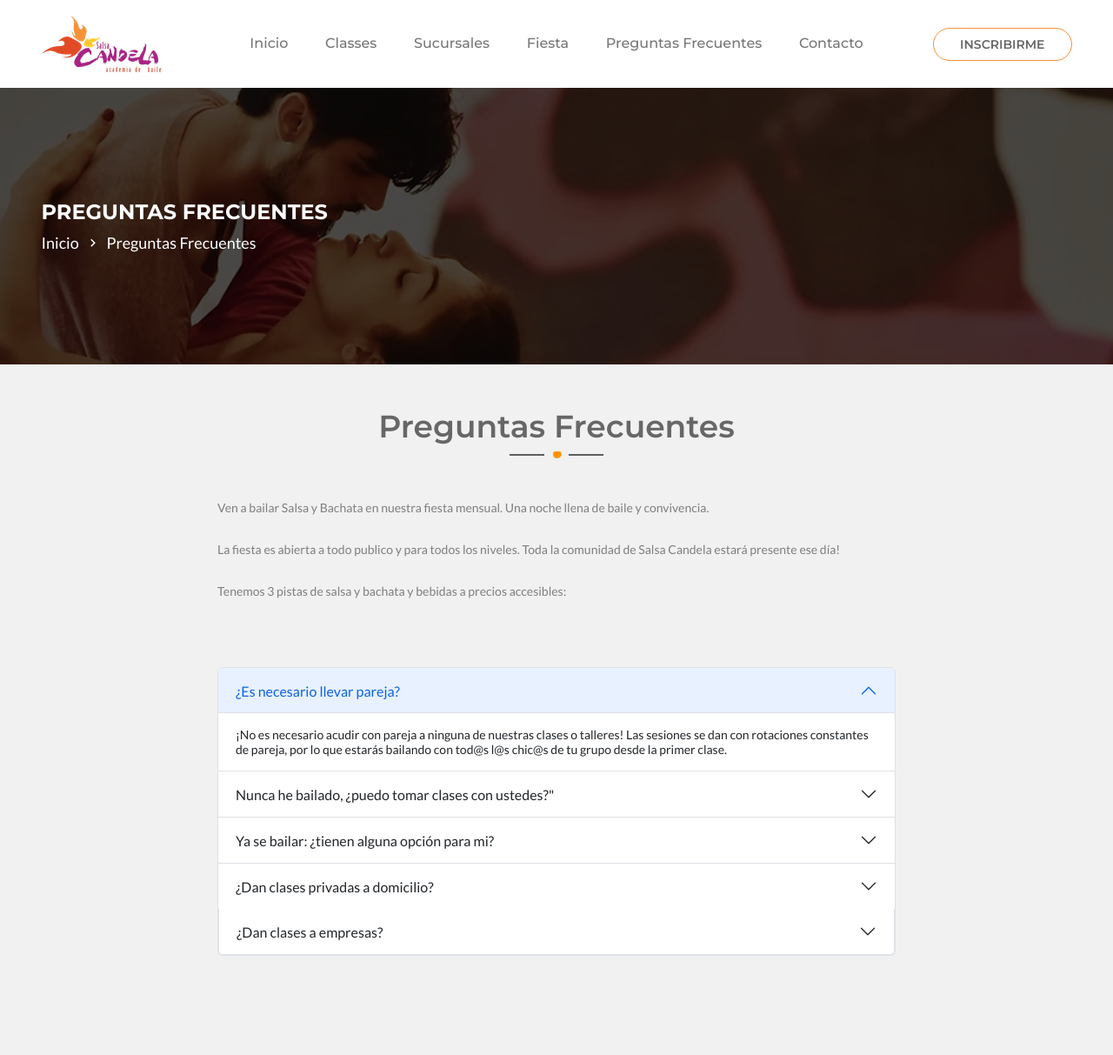
After one commit to portfedh/SalsaCandela, a Node server app: page /faq in a window 1280 px wide. The commit adds this page. Shown: the top 1213 px of the page at 87% size. Run offline with Node 20, Linux system fonts and the light colour scheme; some libraries are stand-ins or nearby versions.

Commit message:
Add preguntas frecuentes boilerplate

```diff
--- a/controllers/home.js
+++ b/controllers/home.js
@@ -19,12 +19,16 @@ module.exports = {
     res.render("store_index.ejs");
   },
 
+  getStoreParty: (req, res) => {
+    res.render("store_party.ejs");
+  },
+
+  getStoreFAQ: (req, res) => {
+    res.render("store_faq.ejs");
+  },
+
   getStoreContact: (req, res) => {
     res.render("store_contact.ejs");
-  },
-
-  getStoreParty: (req, res) => {
-    res.render("store_party.ejs");
   },
 
   // Serve party registration
--- a/public/css/style.css
+++ b/public/css/style.css
@@ -30,7 +30,7 @@
 
 /* Div donde va video */
 .single-slide {
-  background-color: lightslategray;
+  /* background-color: lightslategray; */
 }
 
 .header-contact {
--- a/routes/home.js
+++ b/routes/home.js
@@ -26,10 +26,9 @@ router.get("/order-info", stripeCtrl.getOrderInfo);
 // ************
 // Home
 router.get("/", homeCtrl.getStoreIndex);
-// Contact
+router.get("/fiesta", homeCtrl.getStoreParty);
+router.get("/faq", homeCtrl.getStoreFAQ);
 router.get("/contacto", homeCtrl.getStoreContact);
-// Party
-router.get("/fiesta", homeCtrl.getStoreParty);
 
 // Admin Routes
 // *************
--- a/views/partials/store_header.ejs
+++ b/views/partials/store_header.ejs
@@ -45,7 +45,7 @@
                       <li><a href="#">Classes</a></li>
                       <li><a href="#">Sucursales</a></li>
                       <li><a href="/fiesta">Fiesta</a></li>
-                      <li><a href="#">Preguntas Frecuentes</a></li>
+                      <li><a href="/faq">Preguntas Frecuentes</a></li>
                       <li><a href="/contacto">Contacto</a></li>
                     </ul>
                   </nav>
@@ -66,5 +66,3 @@
       </div>
     </header>
     <!-- Header Area End -->
-  </body>
-</html>
--- /dev/null
+++ b/views/store_faq.ejs
@@ -0,0 +1,198 @@
+<!-- Include header -->
+<%- include('partials/store_header') -%>
+
+<!-- Banner Area Start -->
+<section class="banner-area text-start">
+  <div class="container">
+    <div class="row">
+      <div class="col-12">
+        <div class="banner-content-wrapper">
+          <div class="banner-content">
+            <h2>Preguntas frecuentes</h2>
+            <div class="banner-breadcrumb">
+              <ul>
+                <li>
+                  <a href="/">Inicio </a>
+                  <i class="zmdi zmdi-chevron-right"></i>
+                </li>
+                <li>Preguntas frecuentes</li>
+              </ul>
+            </div>
+          </div>
+        </div>
+      </div>
+    </div>
+  </div>
+</section>
+<!-- Banner Area End -->
+
+<!-- FAQ Area Start -->
+<section class="event-area pt-50 pb-30 bg-gray">
+  <div class="container">
+    <div class="row">
+      <div class="col-lg-8 offset-xl-2 offset-lg-2">
+        <div class="section-title text-center">
+          <h2>Preguntas Frecuentes</h2>
+          <br />
+          <div style="text-align: left">
+            <p>
+              Ven a bailar Salsa y Bachata en nuestra fiesta mensual. Una noche
+              llena de baile y convivencia. <br /><br />
+              La fiesta es abierta a todo publico y para todos los niveles. Toda
+              la comunidad de Salsa Candela estará presente ese día!
+              <br />
+              <br />
+              Tenemos 3 pistas de salsa y bachata y bebidas a precios
+              accesibles:
+            </p>
+          </div>
+        </div>
+        <div class="accordion" id="accordionExample">
+          <!-- Pregunta 1 -->
+          <div class="accordion-item">
+            <h2 class="accordion-header">
+              <button
+                class="accordion-button"
+                type="button"
+                data-bs-toggle="collapse"
+                data-bs-target="#collapseOne"
+                aria-expanded="true"
+                aria-controls="collapseOne"
+              >
+                ¿Es necesario llevar pareja?
+              </button>
+            </h2>
+            <div
+              id="collapseOne"
+              class="accordion-collapse collapse show"
+              data-bs-parent="#accordionExample"
+            >
+              <div class="accordion-body">
+                ¡No es necesario acudir con pareja a ninguna de nuestras clases
+                o talleres! Las sesiones se dan con rotaciones constantes de
+                pareja, por lo que estarás bailando con tod@s l@s chic@s de tu
+                grupo desde la primer clase.
+              </div>
+            </div>
+          </div>
+          <!-- Pregunta 2 -->
+          <div class="accordion-item">
+            <h2 class="accordion-header">
+              <button
+                class="accordion-button collapsed"
+                type="button"
+                data-bs-toggle="collapse"
+                data-bs-target="#collapseTwo"
+                aria-expanded="false"
+                aria-controls="collapseTwo"
+              >
+                Nunca he bailado, ¿puedo tomar clases con ustedes?"
+              </button>
+            </h2>
+            <div
+              id="collapseTwo"
+              class="accordion-collapse collapse"
+              data-bs-parent="#accordionExample"
+            >
+              <div class="accordion-body">
+                ¡Tenemos justo lo que estás buscando! Nuestros cursos "Aprende a
+                bailar desde cero" están diseñados para principiantes 100% y te
+                llevarán a un muy buen nivel de baile en sólamente 5 semanas.
+                Revisa la info completa aqui.
+              </div>
+            </div>
+          </div>
+          <!-- Pregunta 3 -->
+          <div class="accordion-item">
+            <h2 class="accordion-header">
+              <button
+                class="accordion-button collapsed"
+                type="button"
+                data-bs-toggle="collapse"
+                data-bs-target="#collapseThree"
+                aria-expanded="false"
+                aria-controls="collapseThree"
+              >
+                Ya se bailar: ¿tienen alguna opción para mi?
+              </button>
+            </h2>
+            <div
+              id="collapseThree"
+              class="accordion-collapse collapse"
+              data-bs-parent="#accordionExample"
+            >
+              <div class="accordion-body">
+                Si, puedes inscribirte a nuestros niveles intermedios o
+                avanzados, tanto en clases fijas como en talleres intensivos.
+              </div>
+            </div>
+          </div>
+          <!-- Pregunta 4 -->
+          <div class="accordion-item">
+            <h2 class="accordion-header">
+              <button
+                class="accordion-button collapsed"
+                type="button"
+                data-bs-toggle="collapse"
+                data-bs-target="#collapseThree"
+                aria-expanded="false"
+                aria-controls="collapseThree"
+              >
+                ¿Dan clases privadas a domicilio?
+              </button>
+            </h2>
+            <div
+              id="collapseThree"
+              class="accordion-collapse collapse"
+              data-bs-parent="#accordionExample"
+            >
+              <div class="accordion-body">
+                Si. Puedes contratar clases privadas. Son la mejor opción si
+                deseas una atención personalizada o si necesitas aprender lo más
+                rápidamente posible para algún evento. Puedes agendar al
+                5541443745.
+              </div>
+            </div>
+            <!-- Pregunta 5 -->
+            <div class="accordion-item">
+              <h2 class="accordion-header">
+                <button
+                  class="accordion-button collapsed"
+                  type="button"
+                  data-bs-toggle="collapse"
+                  data-bs-target="#collapseThree"
+                  aria-expanded="false"
+                  aria-controls="collapseThree"
+                >
+                  ¿Dan clases a empresas?
+                </button>
+              </h2>
+              <div
+                id="collapseThree"
+                class="accordion-collapse collapse"
+                data-bs-parent="#accordionExample"
+              >
+                <div class="accordion-body">
+                  Si, tenemos varios programas de integración de personal y
+                  desarrollo humano entorno al baile. Si estás interesad@ en
+                  tomar nuestras clases en tu lugar de trabajo, puedes solicitar
+                  a tu departamento de recursos humanos que se ponga en contacto
+                  con nosotros en clasescandela@gmail.com
+                </div>
+              </div>
+            </div>
+          </div>
+          <br />
+          <br />
+          <br />
+          <br />
+          <br />
+        </div>
+      </div>
+    </section>
+      <!-- FAQ Area End -->
+
+      <!-- Include Footer -->
+      <%- include('partials/store_footer') -%>
+    </div>
+  </div>
```
Also changed, not shown: 1 other file.
